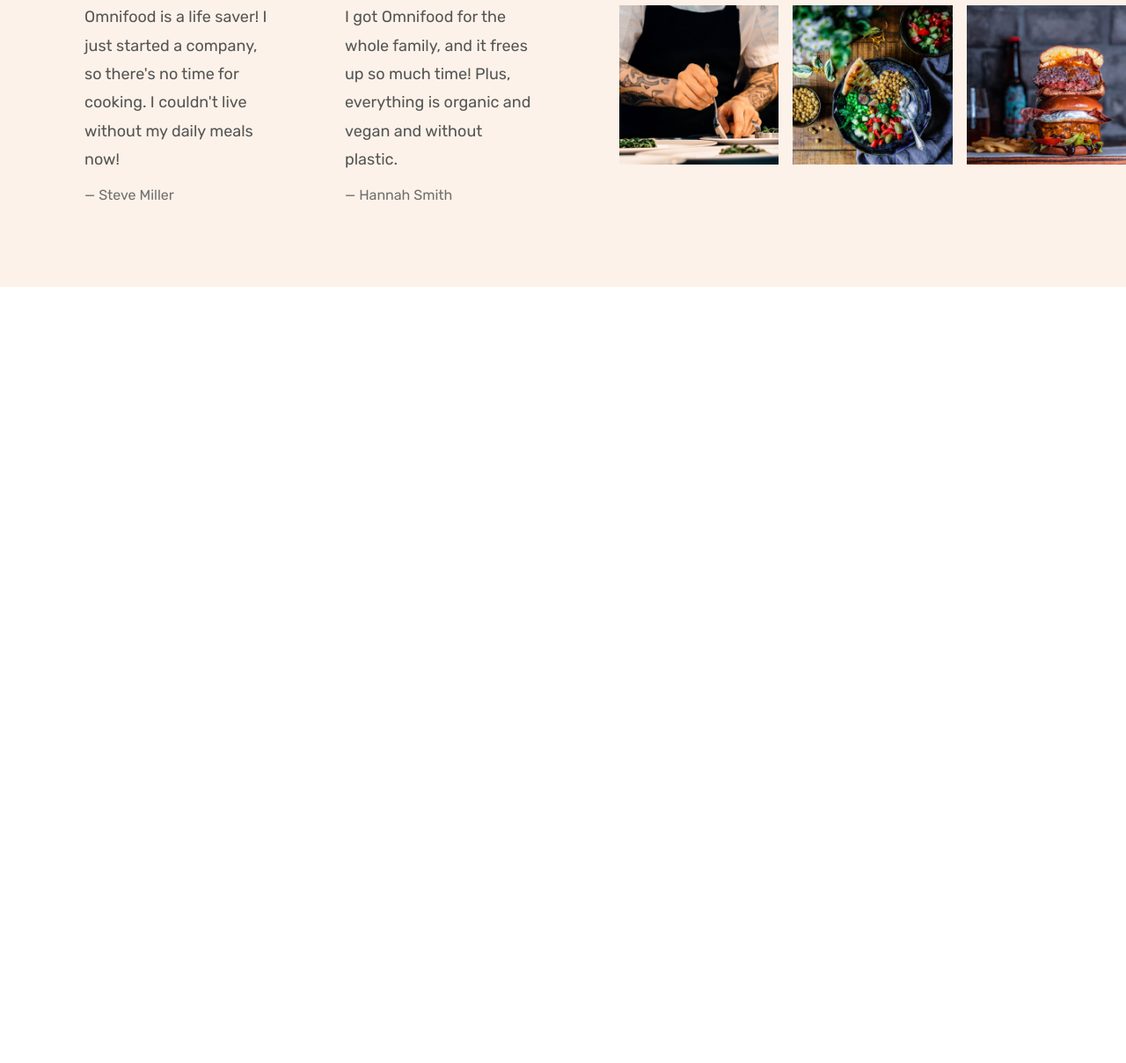
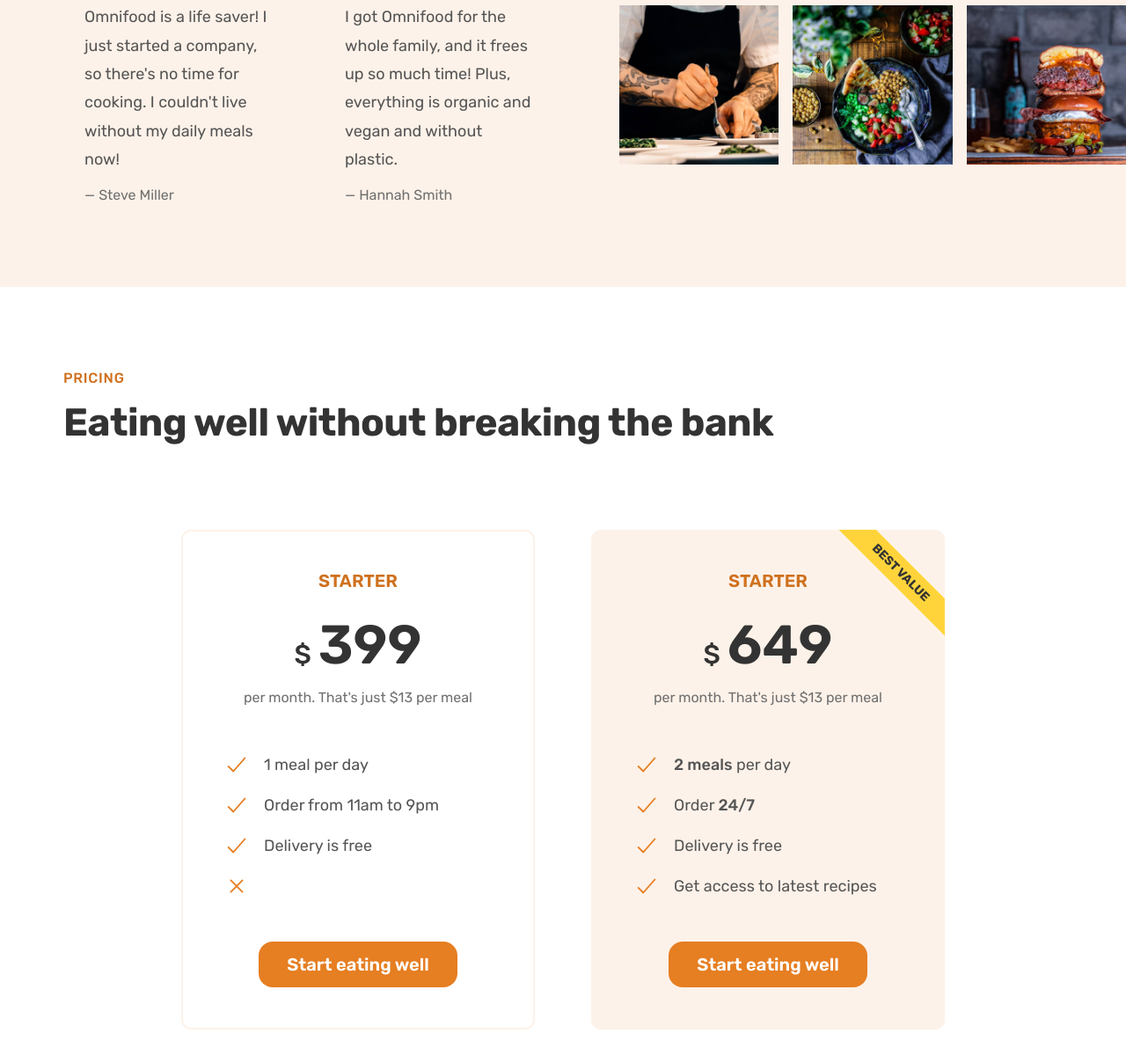
Before and after one commit to marviecodes/Omnifood, a plain HTML site: page index.html in a window 1280 px wide. Shown: the part 4285-5493 px from the top of the page at 88% size. Before the commit the page ends 4611 px from the top, so only its background shows below. Drawn offline with nearby package versions, Linux system fonts and the light colour scheme; a web font is replaced by a local one.

Commit message:
Add pricing section

```diff
--- a/css/general.css
+++ b/css/general.css
@@ -148,6 +148,23 @@ body {
 .text-center {
   text-align: center;
 }
+.list {
+  list-style: none;
+  display: flex;
+  flex-direction: column;
+  gap: 1.6rem;
+}
+.list-icon {
+  width: 3rem;
+  height: 3rem;
+  color: #e67e22;
+}
+.list-item {
+  font-size: 1.8rem;
+  display: flex;
+  align-items: center;
+  gap: 1.6rem;
+}
 strong {
   /*default is 700.*/
   font-weight: 500;
--- a/css/styles.css
+++ b/css/styles.css
@@ -182,7 +182,7 @@
 }
 
 /***************************/
-/* HOW IT WORKS SECTION */
+/* MEALS SECTION */
 /***************************/
 .section-meals {
   padding: 9.6rem 0;
@@ -249,30 +249,14 @@
   width: 2.4rem;
   color: #e67e22;
 }
-.list {
-  list-style: none;
-  display: flex;
-  flex-direction: column;
-  gap: 1.6rem;
-}
-.list-icon {
-  width: 3rem;
-  height: 3rem;
-  color: #e67e22;
-}
-.list-item {
-  font-size: 1.8rem;
-  display: flex;
-  align-items: center;
-  gap: 1.6rem;
-}
+
 .all-recipes {
   text-align: center;
   font-size: 1.8rem;
 }
 
 /***************************/
-/* HOW IT WORKS SECTION */
+/* SECTION TESTIMONIALS */
 /***************************/
 .section-testimonials {
   background-color: #fdf2e9;
@@ -320,3 +304,70 @@
 .gallery-item img:hover {
   transform: scale(1.1);
 }
+
+/***************************/
+/* PRICING SECTION */
+/***************************/
+.pricing-plan {
+  border-radius: 11px;
+  width: 75%;
+}
+.pricing-plan--complete {
+  background-color: #fdf2e9;
+  padding: 4.8rem;
+  position: relative;
+  overflow: hidden;
+}
+.pricing-plan--complete::after {
+  content: "Best value";
+  position: absolute;
+  top: 6%;
+  right: -18%;
+  text-transform: uppercase;
+  font-size: 1.4rem;
+  font-weight: 700;
+  padding: 0.8rem 8rem;
+  color: #333;
+  transform: rotate(45deg);
+  background-color: #ffd43b;
+}
+.pricing-plan--starter {
+  justify-self: end;
+  padding: 4.6rem;
+  border: 2px solid #fdf2e9;
+}
+.section-pricing {
+  padding: 9.6rem 0;
+}
+.price-header {
+  text-align: center;
+  margin-bottom: 4.8rem;
+}
+.plan-name {
+  color: #cf711f;
+  font-weight: 600;
+  font-size: 2rem;
+  text-transform: uppercase;
+  letter-spacing: 0.75;
+  margin-bottom: 3.2rem;
+}
+.plan-price {
+  font-size: 6.2rem;
+  font-weight: 600;
+  color: #333;
+  margin-bottom: 1.6rem;
+}
+.plan-price > span {
+  font-size: 3rem;
+  font-weight: 500;
+  margin-right: 0.8rem;
+}
+.plan-text {
+  font-size: 1.6rem;
+  line-height: 1.6;
+  color: #6f6f6f;
+}
+.plan-sign-up {
+  text-align: center;
+  margin-top: 4.8rem;
+}
--- a/index.html
+++ b/index.html
@@ -331,6 +331,7 @@
             </figure>
           </div>
         </div>
+
         <div class="gallery">
           <figure class="gallery-item">
             <img
@@ -406,6 +407,75 @@
           </figure>
         </div>
       </section>
+
+      <section class="section-pricing">
+        <div class="container">
+          <span class="subheading">Pricing</span>
+          <h2 class="heading-secondary">
+            Eating well without breaking the bank
+          </h2>
+        </div>
+
+        <div class="container grid grid__2cols">
+          <div class="pricing-plan pricing-plan--starter">
+            <header class="price-header">
+              <p class="plan-name">Starter</p>
+              <p class="plan-price"><span>$</span>399</p>
+              <p class="plan-text">per month. That's just $13 per meal</p>
+            </header>
+            <ul class="list">
+              <li class="list-item">
+                <ion-icon class="list-icon" name="checkmark-outline"></ion-icon
+                ><span>1 meal per day</span>
+              </li>
+              <li class="list-item">
+                <ion-icon class="list-icon" name="checkmark-outline"></ion-icon
+                ><span>Order from 11am to 9pm</span>
+              </li>
+              <li class="list-item">
+                <ion-icon class="list-icon" name="checkmark-outline"></ion-icon
+                ><span>Delivery is free</span>
+              </li>
+              <li class="list-item">
+                <ion-icon class="list-icon" name="close-outline"></ion-icon
+                ><span></span>
+              </li>
+            </ul>
+            <div class="plan-sign-up">
+              <a href="#" class="btn btn__full">Start eating well</a>
+            </div>
+          </div>
+
+          <div class="pricing-plan pricing-plan--complete">
+            <header class="price-header">
+              <p class="plan-name">Starter</p>
+              <p class="plan-price"><span>$</span>649</p>
+              <p class="plan-text">per month. That's just $13 per meal</p>
+            </header>
+            <ul class="list">
+              <li class="list-item">
+                <ion-icon class="list-icon" name="checkmark-outline"></ion-icon
+                ><span><strong>2 meals</strong> per day</span>
+              </li>
+              <li class="list-item">
+                <ion-icon class="list-icon" name="checkmark-outline"></ion-icon
+                ><span>Order <strong>24/7</strong></span>
+              </li>
+              <li class="list-item">
+                <ion-icon class="list-icon" name="checkmark-outline"></ion-icon
+                ><span>Delivery is free</span>
+              </li>
+              <li class="list-item">
+                <ion-icon class="list-icon" name="checkmark-outline"></ion-icon
+                ><span>Get access to latest recipes</span>
+              </li>
+            </ul>
+            <div class="plan-sign-up">
+              <a href="#" class="btn btn__full">Start eating well</a>
+            </div>
+          </div>
+        </div>
+      </section>
     </main>
 
     <script
```
